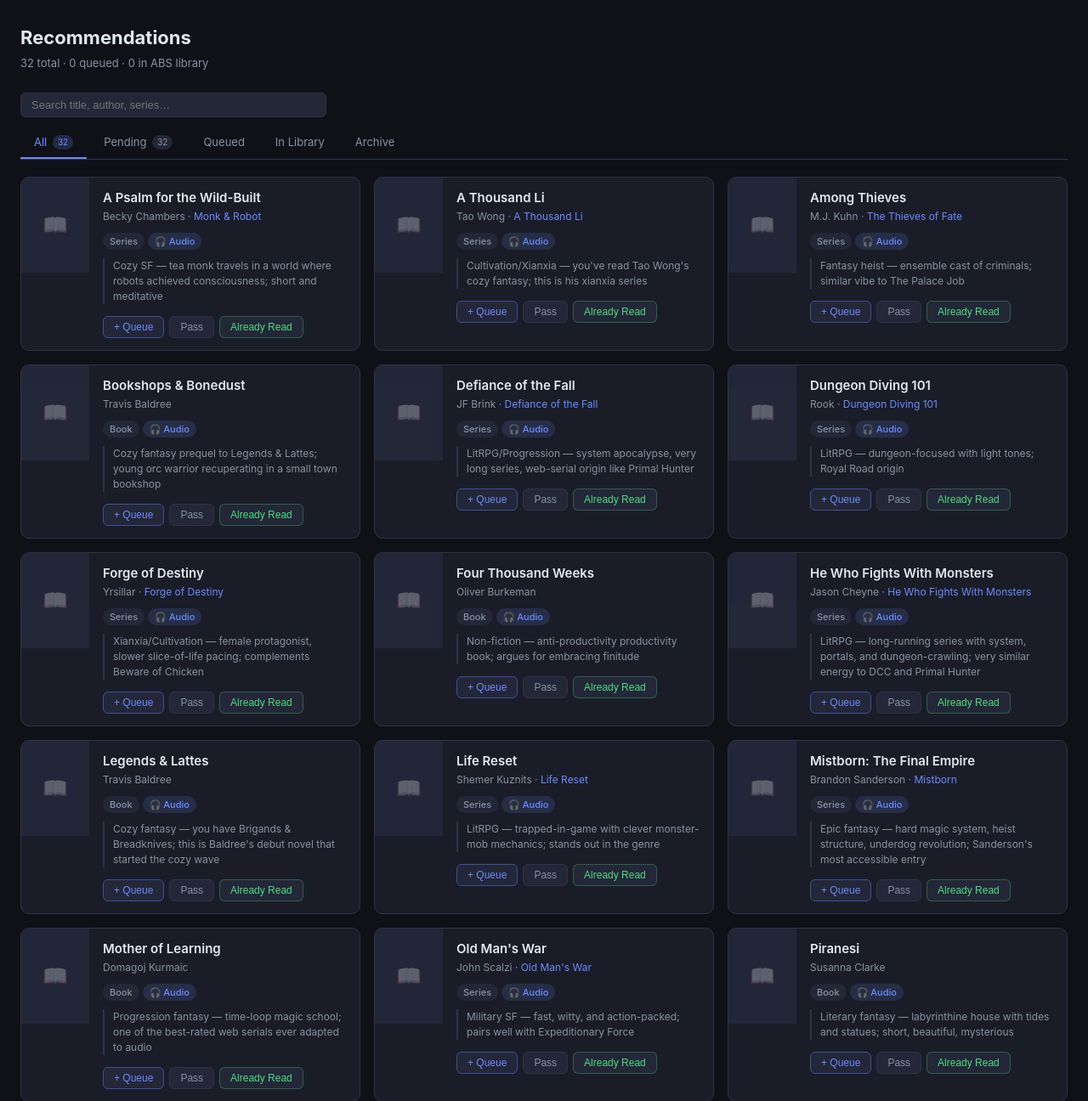
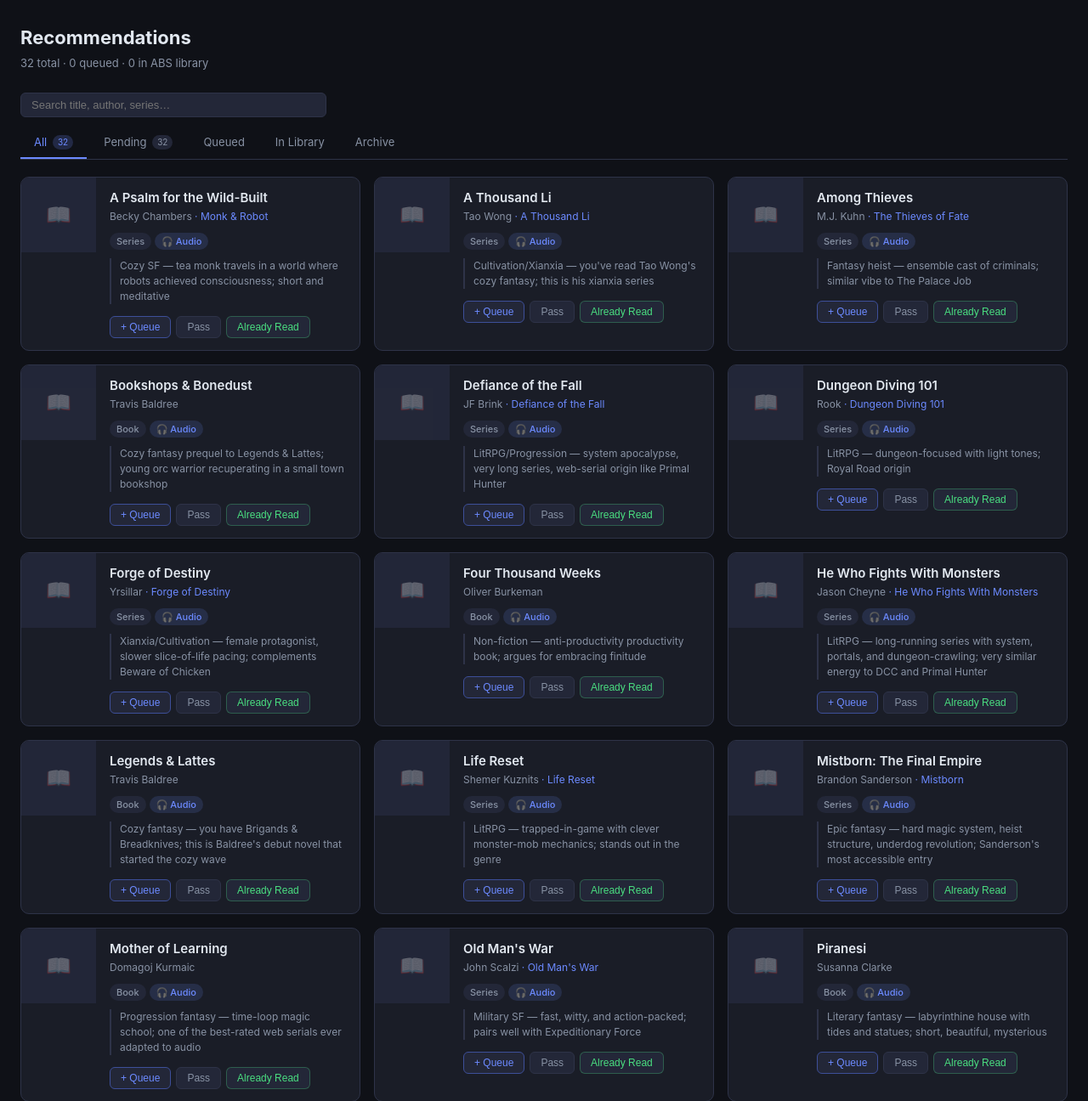
Before and after one commit to nickwolf/bookclub, a FastAPI app: page / in a window 1280 px wide. Shown: the part 52-1348 px from the top of the page at 85% size. Run offline with FastAPI, Linux system fonts and the light colour scheme; data comes from the database, SQL or seed files in the repository; data that the repository does not hold is empty; some libraries are stand-ins or nearby versions.

Commit message:
Square covers for rec cards and queue — audiobook covers are 1:1 (#11)
Switch rec card and queue item covers from portrait-biased containers
to fixed squares with object-fit: cover. Audiobook art fills perfectly;
portrait book covers crop to centre (which works fine since cover art
is typically centred). History page left as portrait (2:3) since those
are Hardcover library entries, not ABS audio.

Rec cover: 80×120 → 88×88. Queue cover: 64×86 → 64×64.

```diff
--- a/app/static/style.css
+++ b/app/static/style.css
@@ -167,12 +167,12 @@
 .rec-card.status-queued { border-left: 3px solid var(--accent); }
 
 .rec-cover {
-  width: 80px;
-  min-width: 80px;
-  max-height: 120px;
+  width: 88px;
+  min-width: 88px;
+  height: 88px;
   background: var(--surface2);
   display: flex;
-  align-items: flex-start;
+  align-items: center;
   justify-content: center;
   overflow: hidden;
   flex-shrink: 0;
@@ -181,14 +181,15 @@
 .rec-detail-trigger { cursor: pointer; }
 .rec-cover img {
   width: 100%;
-  height: auto;
+  height: 100%;
+  object-fit: cover;
   display: block;
 }
 .rec-cover-placeholder {
   font-size: 24px;
   opacity: .3;
-  width: 80px;
-  height: 112px;
+  width: 88px;
+  height: 88px;
   display: flex;
   align-items: center;
   justify-content: center;
@@ -760,15 +761,16 @@
 
 .queue-cover {
   width: 64px;
+  height: 64px;
   flex-shrink: 0;
   border-radius: 4px;
   overflow: hidden;
   background: var(--surface2);
   align-self: flex-start;
 }
-.queue-cover img { width: 100%; height: auto; display: block; border-radius: 4px; }
+.queue-cover img { width: 100%; height: 100%; object-fit: cover; display: block; border-radius: 4px; }
 .cover-placeholder {
-  width: 64px; height: 86px;
+  width: 64px; height: 64px;
   display: flex; align-items: center; justify-content: center;
   background: var(--surface2); font-size: 22px;
 }
```
